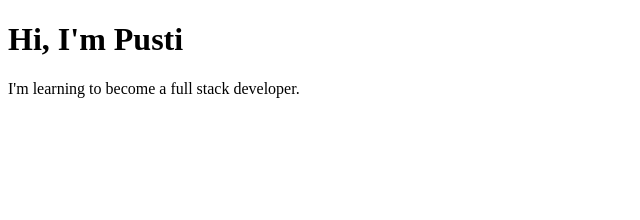
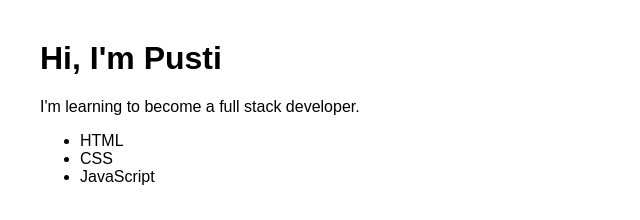
Before and after one commit to pusti18/portfolio, a plain HTML site: page index.html in a window 1280 px wide. Shown: the whole page, without its empty margins (0-640 px from the left). Drawn offline with Linux system fonts and the light colour scheme.

Commit message:
Add stylesheet

```diff
--- a/index.html
+++ b/index.html
@@ -2,9 +2,15 @@
 <html>
 <head>
   <title>My Portfolio</title>
+  <link rel="stylesheet" href="style.css">
 </head>
 <body>
   <h1>Hi, I'm Pusti</h1>
   <p>I'm learning to become a full stack developer.</p>
+  <ul>
+  <li>HTML</li>
+  <li>CSS</li>
+  <li>JavaScript</li>
+</ul>
 </body>
 </html>
--- /dev/null
+++ b/style.css
@@ -0,0 +1 @@
+body { font-family: Arial, sans-serif; margin: 40px; }
```
